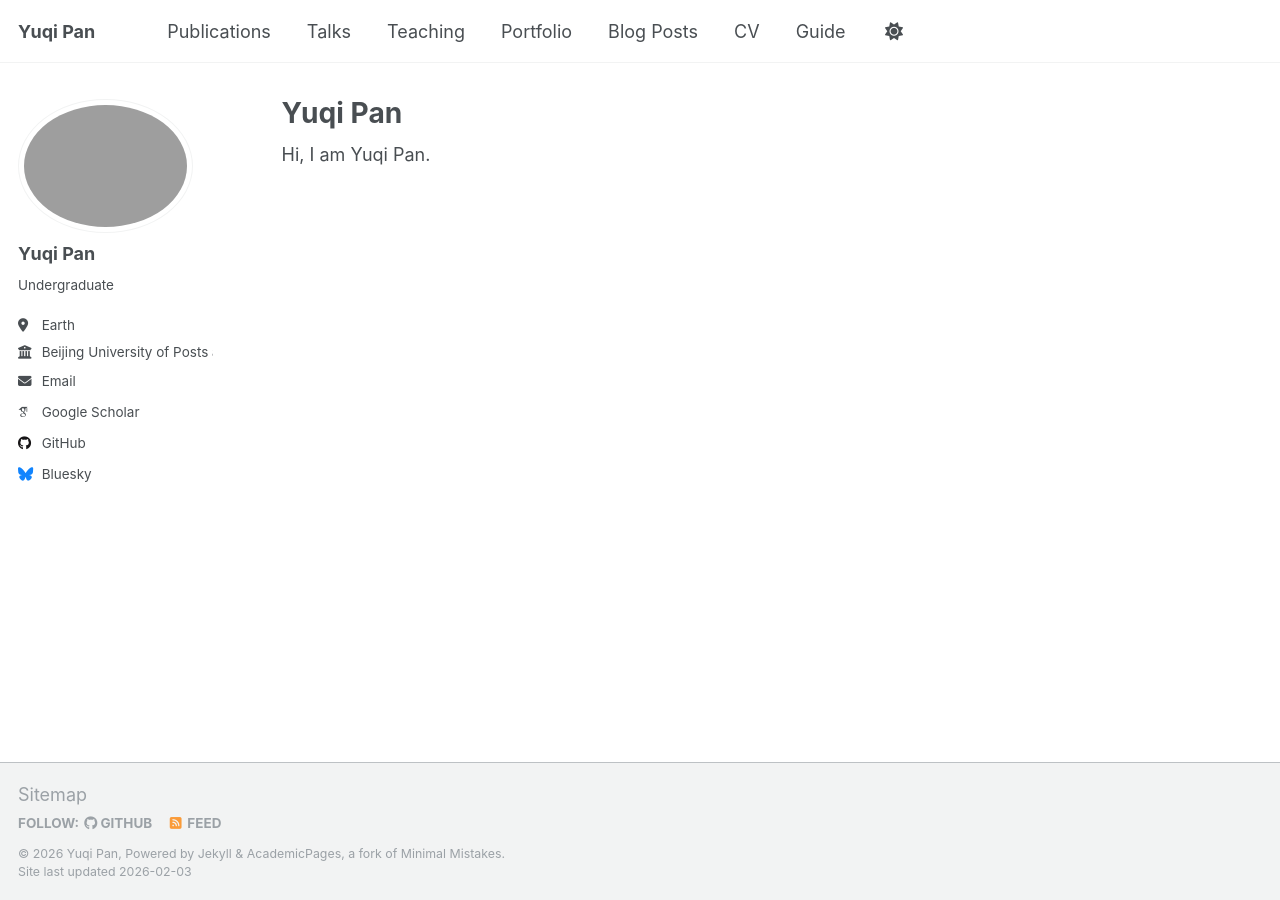
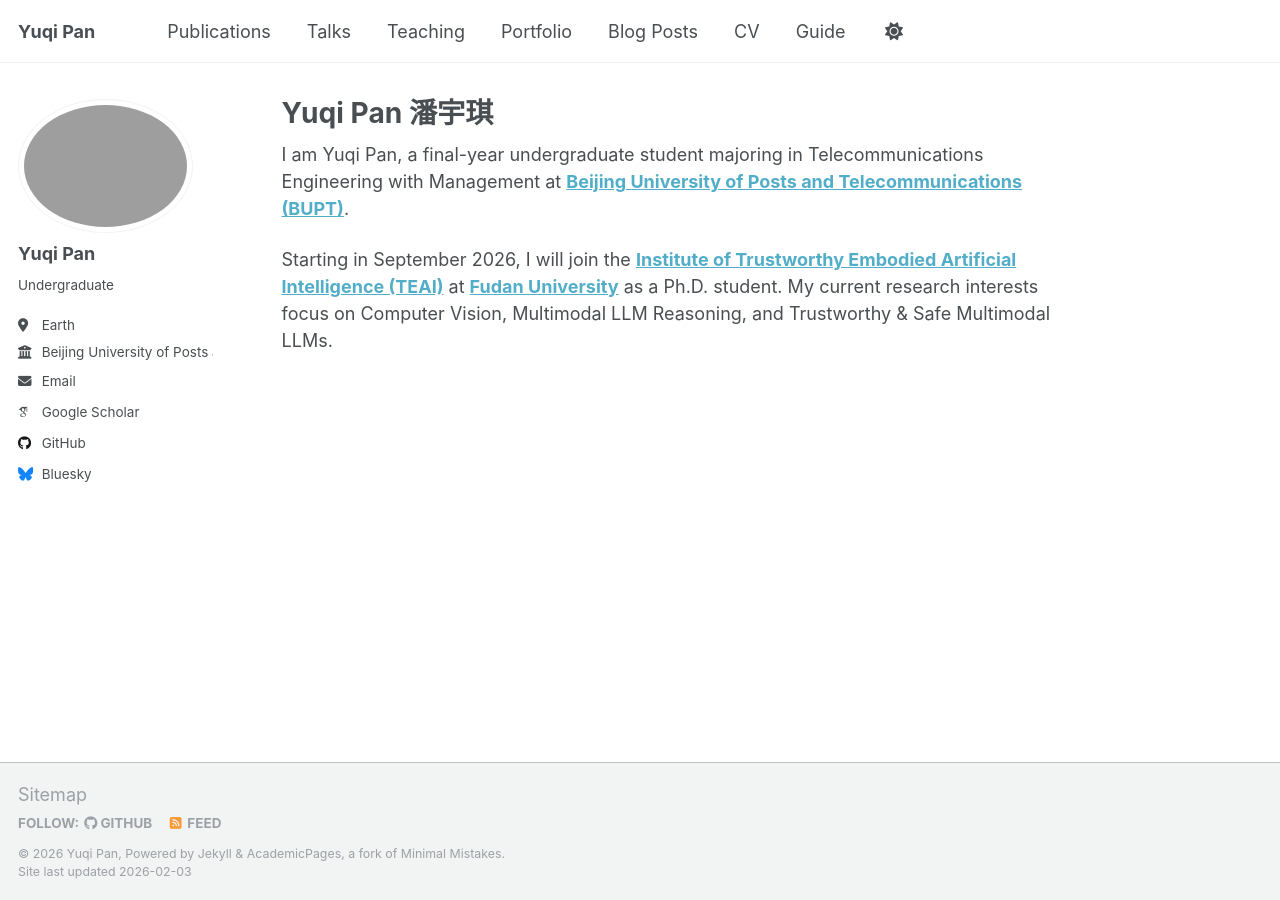
Before and after one commit to kdmessi10/kdmessi10.github.io, a Jekyll site: the page built from _pages/about.md, in a window 1280 px wide. Built offline with Jekyll 4.4.1, drawn with Linux system fonts in a browser that asks for light colours; some web fonts are replaced.

Commit message:
Update about.md

```diff
--- a/_pages/about.md
+++ b/_pages/about.md
@@ -1,10 +1,12 @@
 ---
 permalink: /
-title: "Yuqi Pan"
+title: "Yuqi Pan 潘宇琪"
 author_profile: true
 redirect_from:
   - /about/
   - /about.html
 ---
 
-Hi, I am Yuqi Pan.
+I am Yuqi Pan, a final-year undergraduate student majoring in Telecommunications Engineering with Management at **[Beijing University of Posts and Telecommunications (BUPT)](https://www.bupt.edu.cn/)**.
+
+Starting in September 2026, I will join the **[Institute of Trustworthy Embodied Artificial Intelligence (TEAI)](https://teai.fudan.edu.cn/)** at **[Fudan University](https://www.fudan.edu.cn/)** as a Ph.D. student. My current research interests focus on Computer Vision, Multimodal LLM Reasoning, and Trustworthy & Safe Multimodal LLMs.
```
